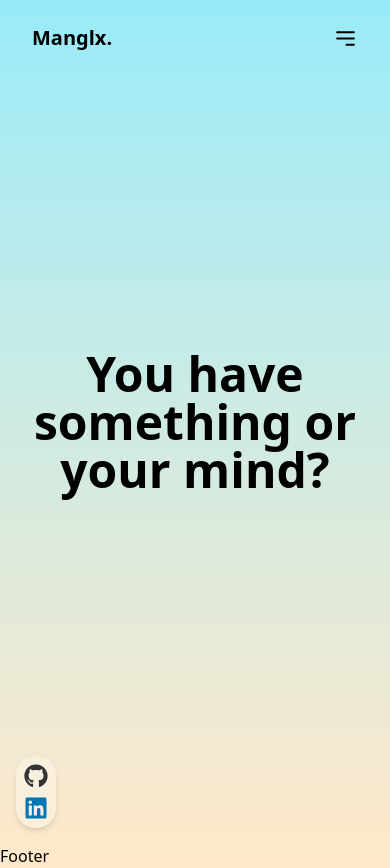
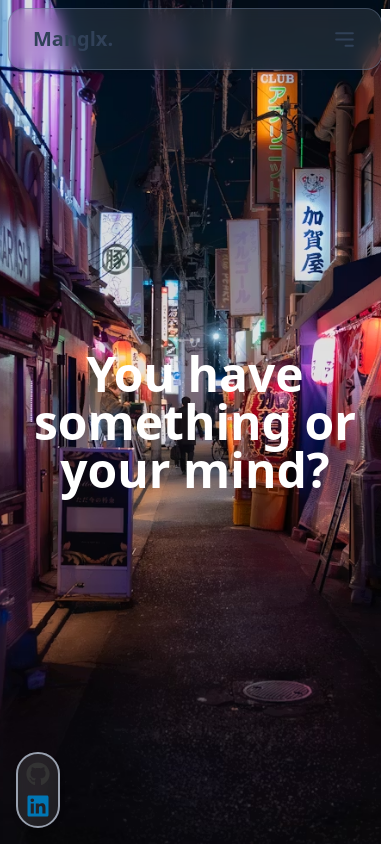
Before and after one commit to manglx/portfolio, a Gatsby site: page / in a window 390 px wide. After the commit the page ends 844 px from the top, so only its background shows below. Built offline with nearby package versions, Linux system fonts and the light colour scheme; Gatsby itself is replaced by a stand-in of ours.

Commit message:
changing to glassphormism style

```diff
--- a/src/components/Layout.js
+++ b/src/components/Layout.js
@@ -4,7 +4,7 @@ import SocialNetworksFloatingPanel from './socialNetworks/SocialNetworksFloating
 
 const Layout = ({ children }) => {
   return (
-    <div className="bg-linear-to-b from-[#98ebf9] to-[#ffe8c9]">
+    <div className="h-screen w-screen bg-[url(/background1.avif)] overflow-x-hidden bg-cover bg-center">
       <Navbar />
       <main>{children}</main>
       <footer>Footer</footer>
--- a/src/components/navbar/MobileNavbar.js
+++ b/src/components/navbar/MobileNavbar.js
@@ -10,7 +10,7 @@ const MobileNavbar = ({ routes }) => {
 
   return (
     <>
-      <nav className="flex sm:hidden justify-between">
+      <nav className="flex sm:hidden justify-between text-slate-700">
         <div className="font-bold text-xl">Manglx.</div>
         <div className="flex justify-center items-center">
           <button onClick={toggleMenu}>
--- a/src/components/navbar/Navbar.js
+++ b/src/components/navbar/Navbar.js
@@ -19,36 +19,9 @@ const Navbar = () => {
     },
   ]
 
-  const [isAtTop, setIsAtTop] = useState(true)
-
-  const updateIsAtTop = (scrollHeight) => {
-    scrollHeight === 0 ? setIsAtTop(true) : setIsAtTop(false)
-  }
-
-  useEffect(() => {
-    window.addEventListener('scroll', () => {
-      updateIsAtTop(window.scrollY)
-    })
-
-    return () => {
-      window.removeEventListener('scroll', () => {
-        updateIsAtTop(window.scrollY)
-      })
-    }
-  }, [])
-
   return (
     <div className="w-full fixed top-0 left-0 z-10 p-2">
-      <div
-        className={`py-4 px-6 rounded-2xl
-          transition-all duration-300 ease-in-out
-          ${
-            isAtTop
-              ? 'bg-transparent shadow-none backdrop-blur-0'
-              : 'bg-white/30 backdrop-blur-sm shadow-md'
-          }
-        `}
-      >
+      <div className="py-4 px-6 rounded-2xl transition-all duration-300 ease-in-out bg-white/10 backdrop-blur-sm shadow-md border border-slate-500/50">
         <MobileNavbar routes={routes} />
         <DesktopNavbar routes={routes} />
       </div>
--- a/src/components/sections/HeroSection.js
+++ b/src/components/sections/HeroSection.js
@@ -2,7 +2,7 @@ import * as React from 'react'
 
 const HeroSection = () => (
   <section className="h-screen py-20 px-5 flex flex-col justify-center items-center">
-    <h1 className="text-5xl font-bold text-center">
+    <h1 className="text-5xl font-bold text-center text-white">
       You have something or your mind?
     </h1>
   </section>
--- a/src/components/socialNetworks/SocialNetworksFloatingPanel.js
+++ b/src/components/socialNetworks/SocialNetworksFloatingPanel.js
@@ -14,7 +14,7 @@ const SocialNetworksFloatingPanel = () => {
   }
 
   return (
-    <div className="fixed bottom-4 left-4 bg-white/30 backdrop-blur-sm shadow-md p-2 rounded-full z-50 flex flex-col space-y-2">
+    <div className="fixed bottom-4 left-4 bg-white/10 backdrop-blur-sm shadow-md p-2 rounded-full z-50 flex flex-col space-y-2 border-2 border-gray-400">
       {socialNetworks.map((network) => (
         <span key={network.name}>
           <a
```
Also changed, not shown: static/background1.avif (added).
